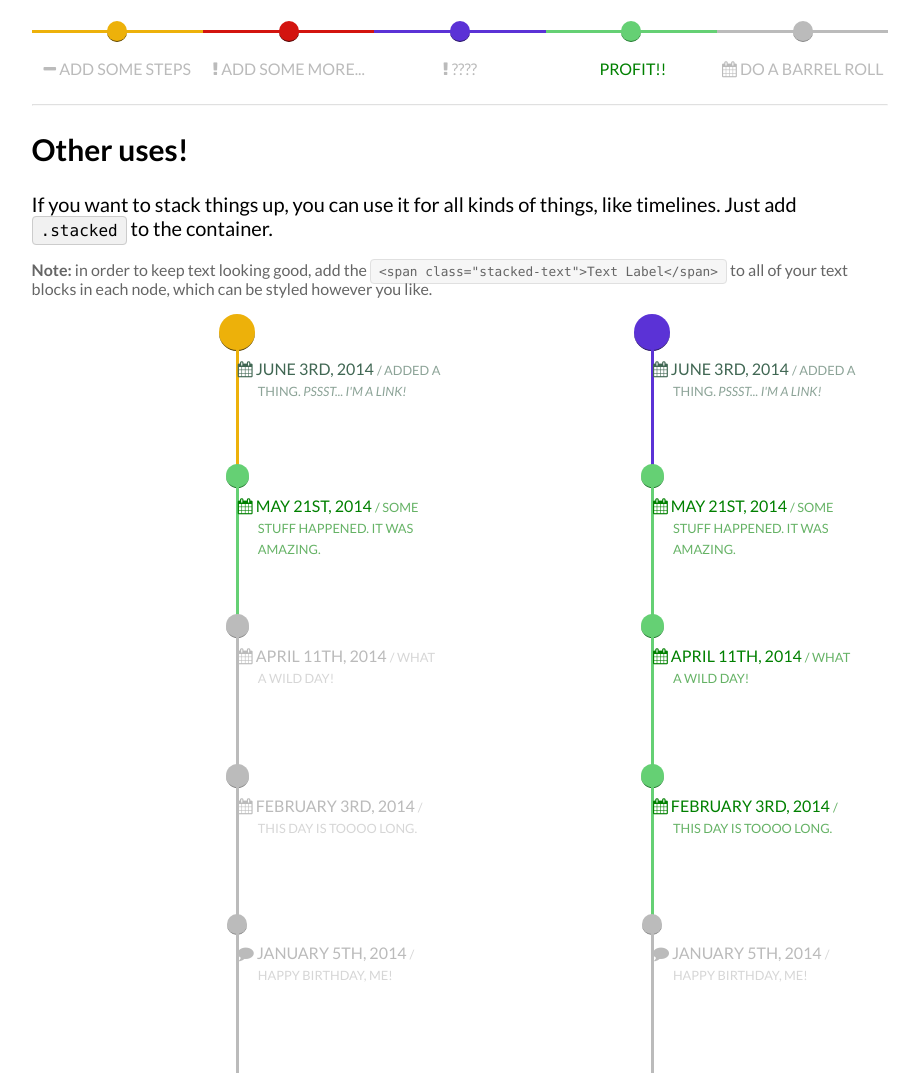
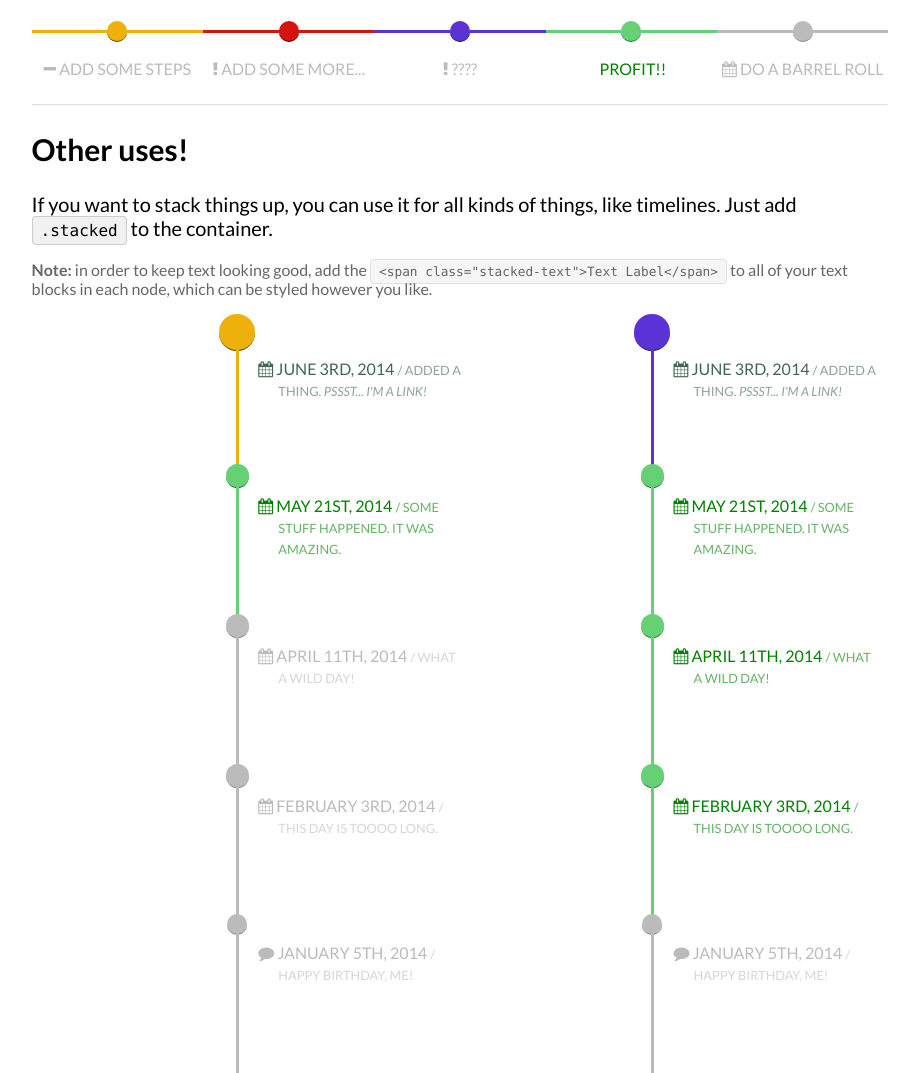
Before and after one commit to christabor/css-progress-wizard, a website: page index.html in a window 1280 px wide. Shown: the part 1406-2479 px from the top of the page, without its empty margins (180-1099 px from the left). Drawn offline with Linux system fonts and the light colour scheme; some icons are missing.

Commit message:
Tweak margin on stacked layout

```diff
--- a/sass/progress-wizard.scss
+++ b/sass/progress-wizard.scss
@@ -147,7 +147,7 @@ $mobile-size: 400px;
             position: relative;
             z-index: 10;
             top: 0;
-            margin-left: 55% !important;
+            margin-left: 60% !important;
             width: 45% !important;
             display: inline-block;
             text-align: left;
```
Also changed, not shown: css/progress-wizard.min.css.
